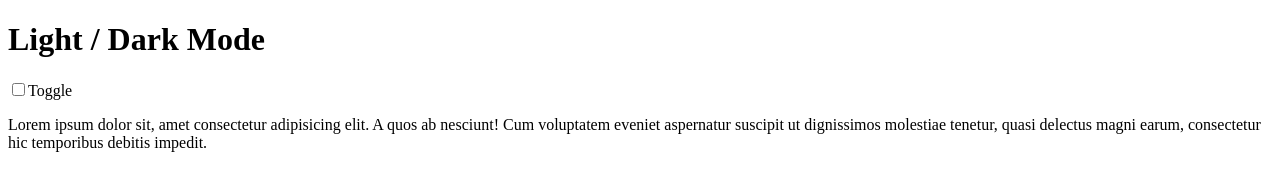
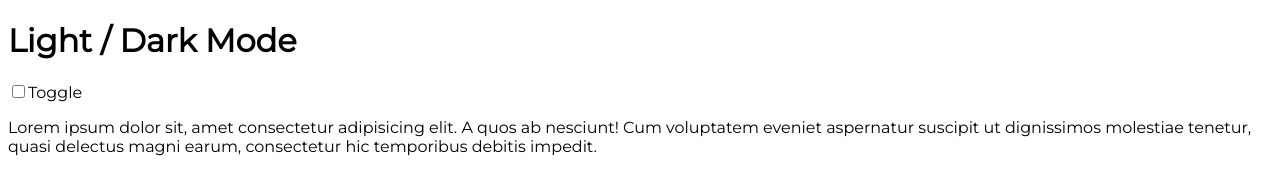
Before and after one commit to shimshamz/Dark-Light-Toggle, a plain HTML site: page index.html in a window 1280 px wide. Drawn offline with nearby package versions, Linux system fonts and the light colour scheme; files that its build step writes are made by us from their sources.

Commit message:
Linked Montserrat font

```diff
--- a/css/main.scss
+++ b/css/main.scss
@@ -0,0 +1,4 @@
+html {
+    height: 100%;
+    font-family: 'Montserrat', sans-serif;
+}
--- a/index.html
+++ b/index.html
@@ -6,6 +6,7 @@
     <meta http-equiv="X-UA-Compatible" content="ie=edge">
     <title>Document</title>
     <link rel="stylesheet" href="css/main.css">
+    <link href="https://fonts.googleapis.com/css?family=Montserrat" rel="stylesheet">
 </head>
 <body>
     <div class="container">
```
